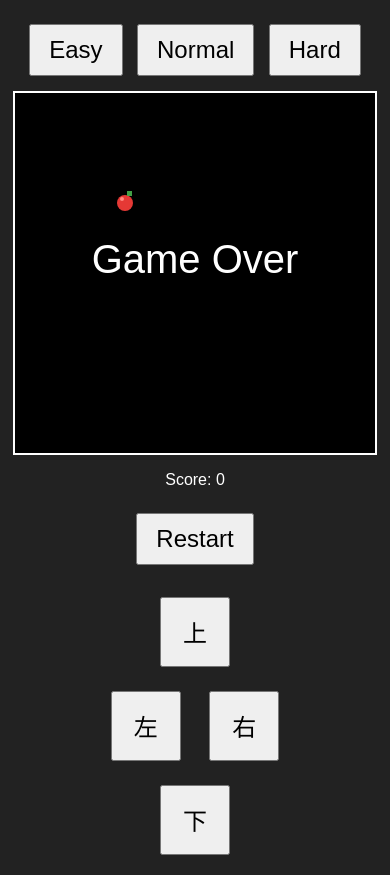
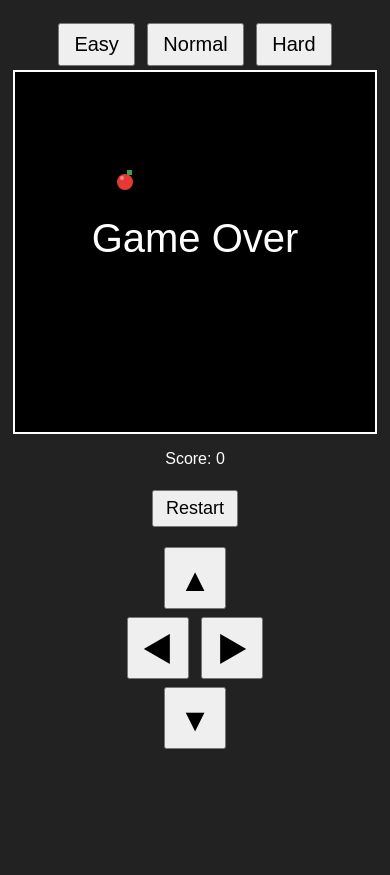
Before and after one commit to mr-beginner/snake-game, a plain HTML site: page index.html in a window 390 px wide. Shown: the part 61-936 px from the top of the page. After the commit the page ends 844 px from the top, so only its background shows below. Drawn offline with Linux system fonts and the light colour scheme.

Commit message:
Add files via upload

```diff
--- a/index.html
+++ b/index.html
@@ -22,12 +22,12 @@
     <button id="restart" onclick="resetGame()">Restart</button>
 
     <div id="controls">
-      <button onclick="setDirection(0, -1)">上</button>
+      <button onclick="setDirection(0, -1)">▲</button>
       <br>
-      <button onclick="setDirection(-1, 0)">左</button>
-      <button onclick="setDirection(1, 0)">右</button>
+      <button onclick="setDirection(-1, 0)">◀</button>
+      <button onclick="setDirection(1, 0)">▶</button>
       <br>
-      <button onclick="setDirection(0, 1)">下</button>
+      <button onclick="setDirection(0, 1)">▼</button>
     </div>
 
     <script src="main.js"></script>
--- a/style.css
+++ b/style.css
@@ -14,45 +14,49 @@ canvas {
 }
 
 button {
-  font-size: 24px;
-  padding: 10px 18px;
-  margin: 5px;
+  font-size: 20px;
+  padding: 8px 14px;
+  margin: 4px;
+}
+
+#controls {
+  margin-top: 8px;
 }
 
 #controls button {
   width: 42px;
   height: 42px;
+  font-size: 28px;
+  margin: 4px;
+
+  padding: 0;
+
+  text-align: center;
+  line-height: 42px;
+
+}
+
+#restart {
+  margin-top: 6px;
+  margin-bottom: 8px;
+
+  padding: 6px 12px;
   font-size: 18px;
-  margin: 4px;
+}
+
+#diffculty{
+  margin-bottom:6px;
 }
 
 @media (max-width: 600px) {
+  #controls button {
+    width: 62px;
+    height: 62px;
+    font-size: 32px;
+    line-height: 62px;
+  }
 
-  #controls button {
-    width: 70px;
-    height: 70px;
-    font-size: 24px;
-    margin: 6px;
+  #restart {
+    font-size: 18px;
   }
 }
-
-#difficulty {
-  margin-bottom: 10px;
-}
-
-#restart {
-  margin-bottom: 10px;
-}
-
-#controls {
-  margin-top: 10px;
-}
-
-#controls button {
-  margin: 12px;
-}
-
-#restart {
-  margin-top: 8px;
-  margin-bottom: 10px;
-}
```
